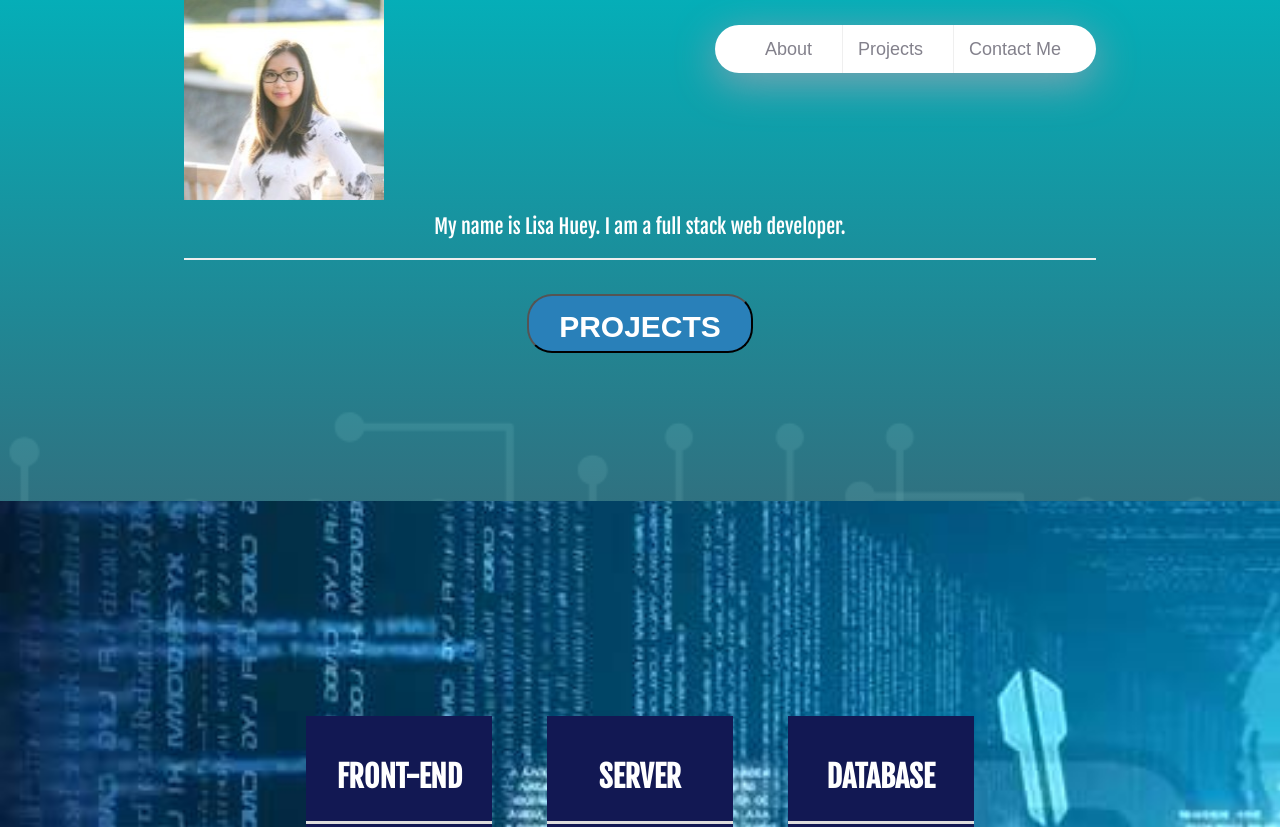
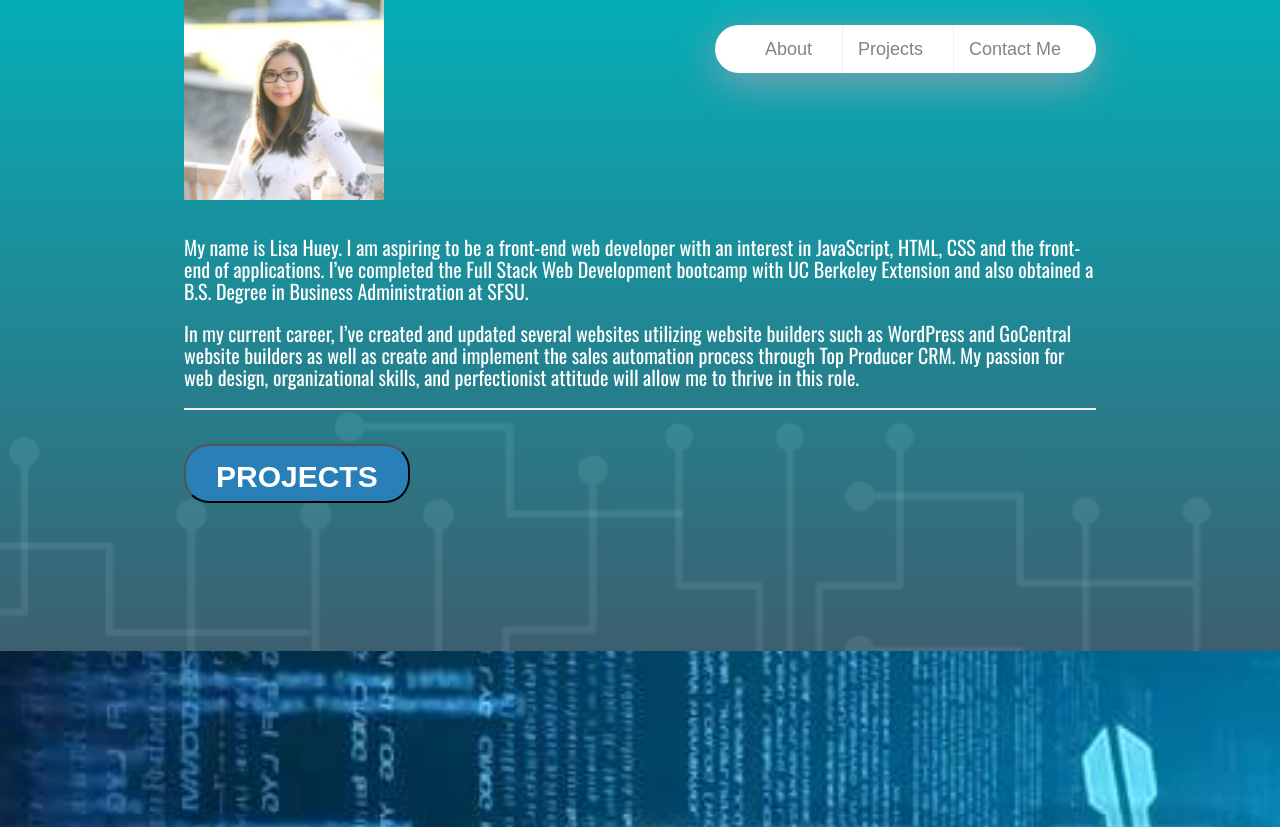
Before and after one commit to lishure/LisaHuey, a plain HTML site: page home.html in a window 1280 px wide. Shown: the top 827 px of the page. Drawn offline with nearby package versions, Linux system fonts and the light colour scheme.

Commit message:
added about me

```diff
--- a/assets/css/home.css
+++ b/assets/css/home.css
@@ -14,6 +14,7 @@ html, body {
   margin: 0 auto;
   max-width: 750px;
   padding: 0 24px;
+  text-align: left;
 }
 
 header {
--- a/home.html
+++ b/home.html
@@ -23,7 +23,10 @@
 <header>
     <div class="container">
         <br><br>
-        <h3> My name is Lisa Huey. I am a full stack web developer.</h3>
+        <h3><p>My name is Lisa Huey. I am aspiring to be a front-end web developer with an interest in JavaScript, HTML, CSS and the front-end of applications. I’ve completed the Full Stack Web Development bootcamp with UC Berkeley Extension and also obtained a B.S. Degree in Business Administration at SFSU. </p>
+
+         <p>In my current career, I’ve created and updated several websites utilizing website builders such as WordPress and GoCentral website builders as well as create and implement the sales automation process through Top Producer CRM. My passion for web design, organizational skills, and perfectionist attitude will allow me to thrive in this role. </p>
+        </h3>
         <br>
         <button class='button' style="font-size: 40px">
 
```
